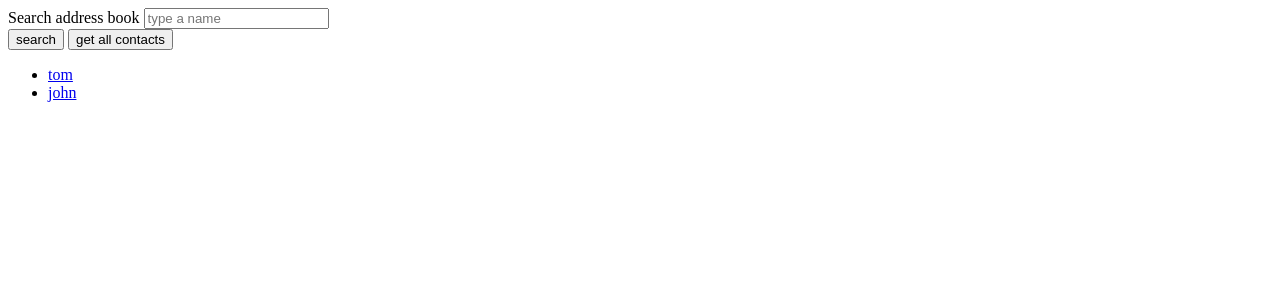
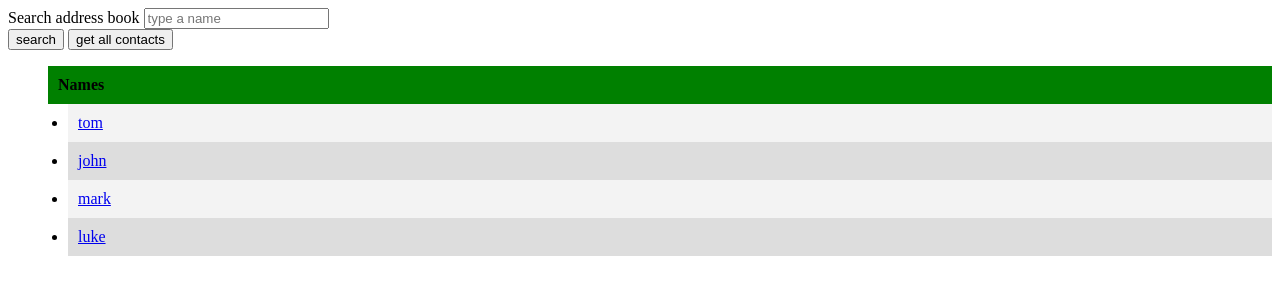
Before and after one commit to tomekb82/Javascript, a plain HTML site: page mustache.html in a window 1280 px wide. Both pictures are taken after a click on the button "get all contacts". Drawn offline with Linux system fonts and the light colour scheme.

Commit message:
dodaj stylowanie

```diff
--- /dev/null
+++ b/css/mustache.css
@@ -0,0 +1,18 @@
+
+.addresses li:first-of-type{
+    font-weight:bolder;
+    background-color:green !important;
+    list-style:none;
+    margin-left: 0px;
+}
+
+.addresses li {
+    padding: 10px;
+    margin-left: 20px;
+}
+.addresses li:nth-of-type(even){
+    background-color:#f3f3f3;
+}
+.addresses li:nth-of-type(odd){
+    background-color:#ddd;
+}
--- a/data/contacts.json
+++ b/data/contacts.json
@@ -7,6 +7,14 @@
     {
       "name": "john",
       "email": "john@onet.pl"
+    },
+    {
+      "name": "mark",
+      "email": "mark@onet.pl"
+    },
+    {
+      "name": "luke",
+      "email": "luke@onet.pl"
     }
   ]
 }
--- a/mustache.html
+++ b/mustache.html
@@ -3,7 +3,7 @@
 <head lang="en">
     <meta charset="UTF-8">
     <title></title>
-
+    <link rel="stylesheet" href="css/mustache.css">
 
 </head>
 <body>
@@ -20,7 +20,8 @@
 </form>
 <div id="output" aria-atomic="true" aria-live="polite"></div>
 <script type="text/x-mustache-tmpl" id="mustache-template">
-<ul>
+<ul class="addresses">
+<li> Names</li>
 {{#addressBook}}
 <li><a href="mailto: {{email}} "> {{name}} </a></li>
 {{/addressBook}}
--- a/node/server.js
+++ b/node/server.js
@@ -5,7 +5,7 @@ http.createServer(function(request, response) {
 // tell the server what kind of file is coming at it
     response.writeHead(200, {"Content-Type": "text/plain"});
 // make the server output a message
-    response.write("Welcome to the future of JavaScript.");
+    response.write("Welcome to the future of JavaScript2 .");
 // End the server interaction
     response.end();
 }).listen(3000); // listening on port 3000
```
